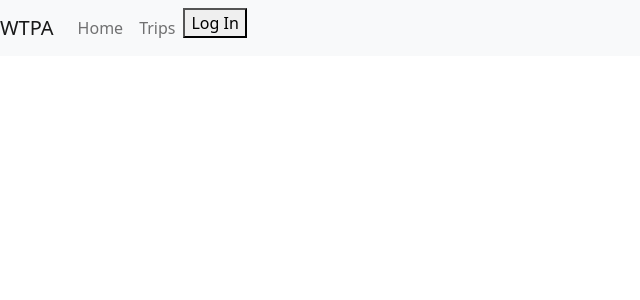
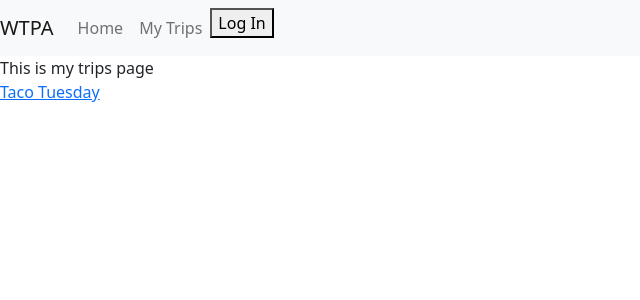
Before and after one commit to cdcolbert/Party-Time, a React (Create React App) app in the folder client/: page /1 in a window 1280 px wide. Shown: the top 300 px of the page, without its empty margins (0-640 px from the left). Built offline with nearby package versions, Linux system fonts and the light colour scheme; no server answers.

Commit message:
fixed router and paths to account for auth0 user data

```diff
--- a/client/src/App.js
+++ b/client/src/App.js
@@ -23,7 +23,7 @@ function App() {
           <Route path="/landingPage">
             <LandingPage />
           </Route>
-          <Route exact path="/myTrips">
+          <Route exact path="/:id">
             <MyTrips />
           </Route>
           <Route path="/startNewTrip">
--- a/client/src/components/NavBar/index.js
+++ b/client/src/components/NavBar/index.js
@@ -27,8 +27,8 @@ function Navbar() {
             </a>
           </li>
           <li className="nav-item">
-            <a className="nav-link" href="/myTrips">
-              Trips
+            <a className="nav-link" href={`#`}>
+              My Trips
             </a>
           </li>
           <li className="nav-item">
--- a/client/src/pages/landingPage.js
+++ b/client/src/pages/landingPage.js
@@ -1,11 +1,15 @@
 import React from "react";
+import { useAuth0 } from '@auth0/auth0-react';
 
 function LandingPage() {
+    const { user, isAuthenticated } = useAuth0();
+
     return (
+        isAuthenticated && (
             <div>
                 This is the landing page
                 <div>
-                <a href="/myTrips">My Trips</a>
+                    <a href={`/${user.sub}`}>My Trips</a>
                 </div>
                 <div>
                     <a href="/startNewTrip">Start New Trip</a>
@@ -13,6 +17,7 @@ function LandingPage() {
 
             </div>
         )
+    )
 }
 
 export default LandingPage;
--- a/client/src/pages/myTrips.js
+++ b/client/src/pages/myTrips.js
@@ -1,27 +1,28 @@
 import React, { useEffect, useState } from "react";
-import { useAuth0 } from '@auth0/auth0-react';
+import API from "../utils/API";
+import { useParams } from "react-router-dom";
+
 
 function MyTrips() {
-    const { user, isAuthenticated } = useAuth0();
-    const [usersTrips, setUsersTrips] = useState({});
 
-    // useEffect(() => {
-    //     API.getUser(user)
-    //       .then(res => setUsersTrips(res.data))
-    //       .then(`this is trip ${trip}`)
-    //       .catch(err => console.log(err));
-    //   })
+    const [userData, setUserData] = useState({});
 
+    const {id} = useParams();
+
+    useEffect(() => {
+      API.getUser(id)
+        .then(res => setUserData(res.data))
+        .catch(err => console.log(err));
+    })
+
+    console.log(`this is the id ${id}`);
     return (
-        isAuthenticated && (
         <div>
             This is my trips page
-            <h1>{user.sub}</h1>
             <div>
-                <a href="/myTrips/1">Taco Tuesday</a>
+                <a href={`/myTrips/1`}>Taco Tuesday</a>
             </div>
         </div>
-        )
     )
 }
 
```
Also changed, not shown: 1 other file (tests, documents, lock files or other folders). Lines whose indentation alone changed are shown as unchanged.
